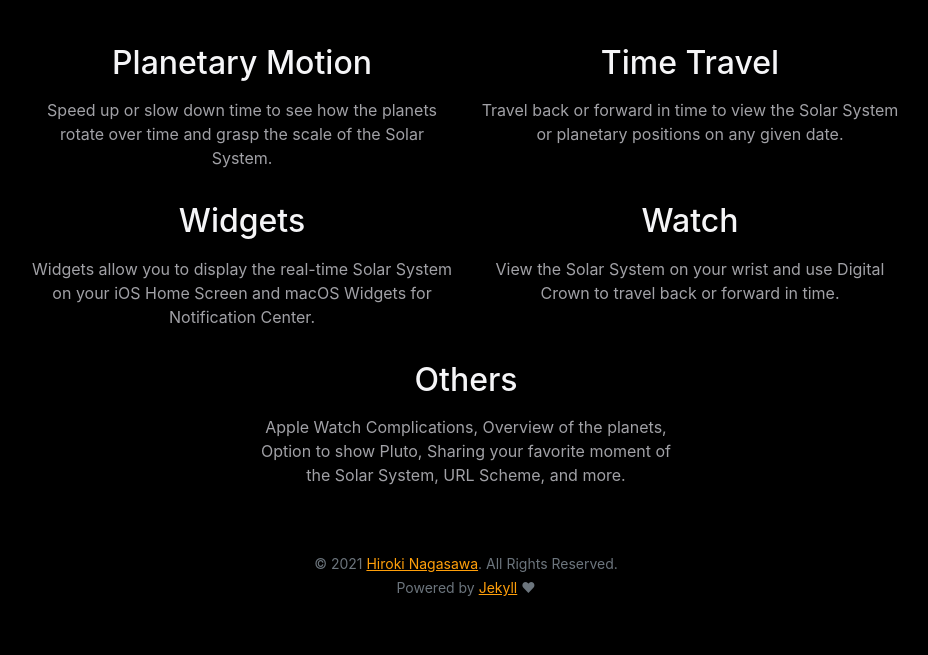
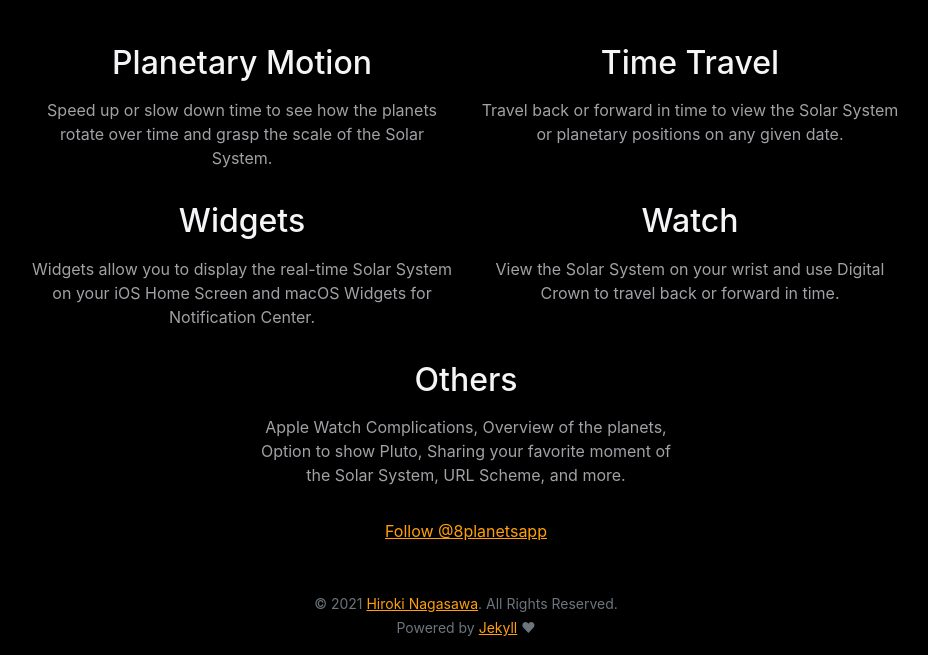
Before and after one commit to bluecometlabs/8planets.app, a Jekyll site: the page built from pages/index.md, in a window 1280 px wide, cut to the strip 1191-1846 px from the top of the page. Shown: the whole strip, without its empty margins (174-1102 px from the left). Built offline with Jekyll 4.4.1, drawn with Linux system fonts in a browser that asks for light colours; comment, search, counter and statistics services are not loaded; before the commit the page ends 1806 px from its top, so only the background shows below that.

Commit message:
Add follow button

```diff
--- a/_includes/index.html
+++ b/_includes/index.html
@@ -47,4 +47,7 @@
             <p>Apple Watch Complications, Overview of the planets, Option to show Pluto, Sharing your favorite moment of the Solar System, URL Scheme, and more.</p>
         </div>
     </div>
+    <p>
+        <a href="https://twitter.com/8planetsapp?ref_src=twsrc%5Etfw" class="twitter-follow-button" data-size="large" data-show-count="false">Follow @8planetsapp</a><script async src="https://platform.twitter.com/widgets.js" charset="utf-8"></script>
+    </p>
 </div>
```
